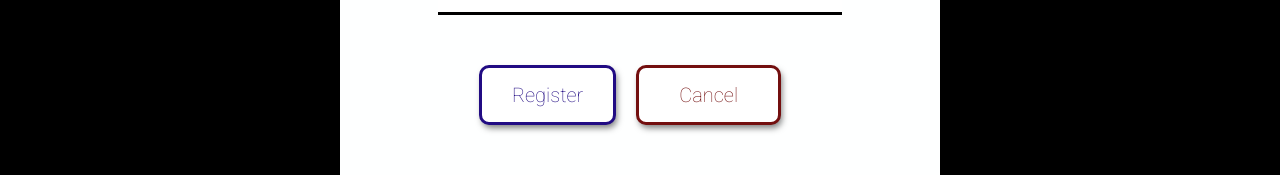
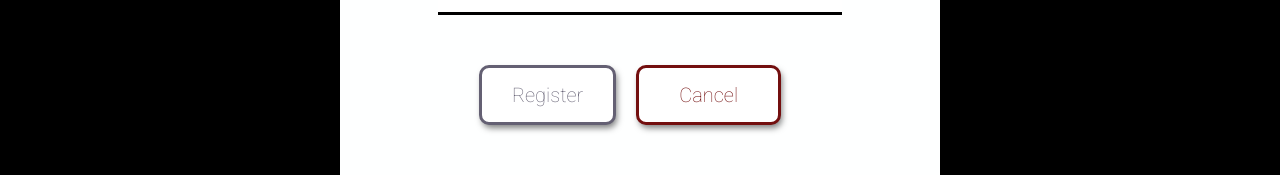
Before and after one commit to Pogith/ab-test-frontend, a React (Create React App) app: page /project in a window 1280 px wide. Shown: the part 341-516 px from the top of the page. Built offline with nearby package versions, Linux system fonts and the light colour scheme; no server answers.

Commit message:
design: Register 등록 버튼 및 Cancel 버튼 색상 수정

```diff
--- a/src/component/RegisterProjectPage/RegisterProjectPage.module.scss
+++ b/src/component/RegisterProjectPage/RegisterProjectPage.module.scss
@@ -1,4 +1,5 @@
-$text-color: rgb(33, 11, 131);
+$gray-color: rgb(100, 96, 115);
+$white-color: rgb(255, 255, 255);
 
 .register {
   &__input {
@@ -17,17 +18,18 @@ $text-color: rgb(33, 11, 131);
     margin-top: 50px;
     margin-right: 20px;
     font-size: 20px;
-    color: $text-color;
+    color: $gray-color;
     cursor: pointer;
-    background-color: white;
-    border: 3px solid $text-color;
+    background-color: $white-color;
+    border: 3px solid $gray-color;
     border-radius: 10px;
     box-shadow: 2px 4px 6px -1px rgba(0, 0, 0, 0.5);
-    transition: 0.5s;
+    transition: all 0.3s ease-in-out;
 
     &:hover {
-      border: 3px solid lightgreen;
-      color: darken(yellow, 30%);
+      color: $white-color;
+      background-color: $gray-color;
+      border: 3px solid $gray-color;
     }
   }
 }
```
